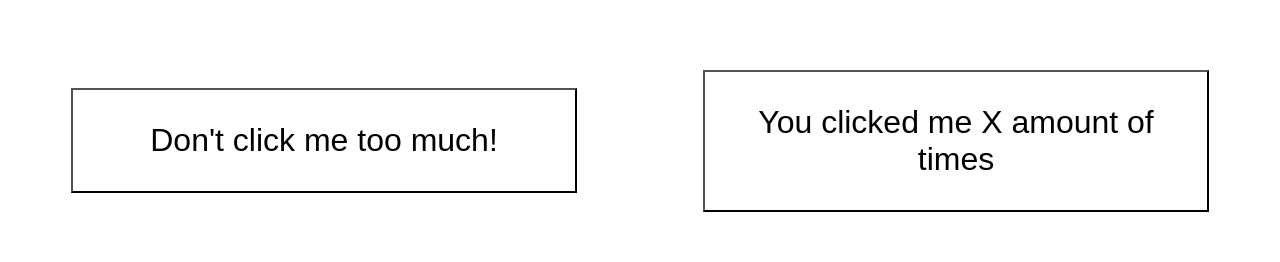
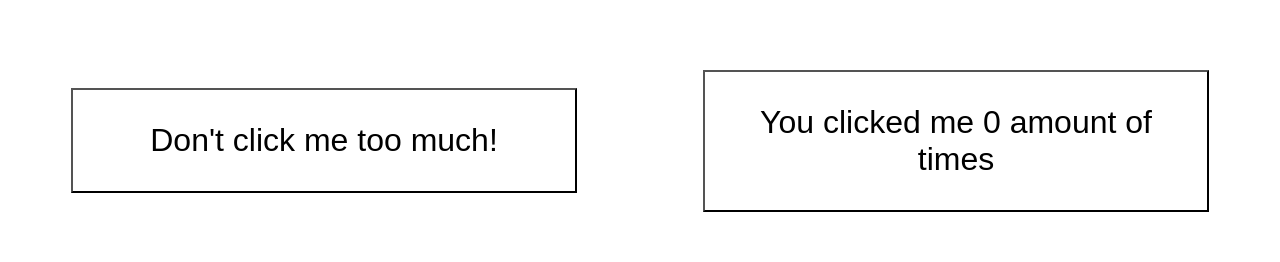
Before and after one commit to janlendl/fancy-buttons, a React (Create React App) app: page / in a window 1280 px wide. Shown: the part 152-414 px from the top of the page. Built offline with nearby package versions, Linux system fonts and the light colour scheme.

Commit message:
Add event handler to increment by 1 for every click

```diff
--- a/src/components/CounterButton.js
+++ b/src/components/CounterButton.js
@@ -1,10 +1,14 @@
 import { useState } from "react";
 
 function CounterButton() {
-  const [clickAmount, setClickAmount] = useState();
+  const [clickAmount, setClickAmount] = useState(0);
+  const handleClick = () => {
+    setClickAmount(clickAmount + 1);
+  };
+
   return (
-    <button className="CounterButton">
-      You clicked me X amount of times
+    <button onClick={ handleClick } className="CounterButton">
+      You clicked me { clickAmount } amount of times
     </button>
   );
 };
```
